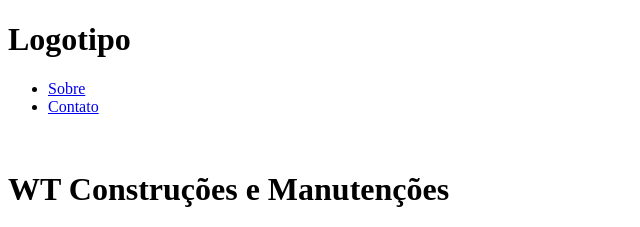
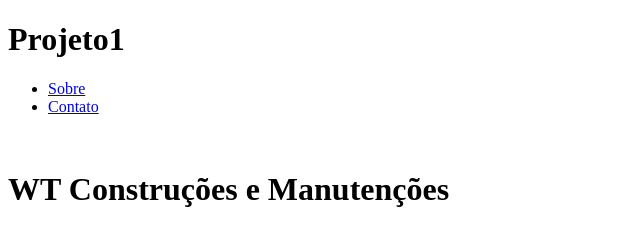
Before and after one commit to MateusVitorino/WTConstrucoes, a plain HTML site: page index.html/index.html in a window 1280 px wide. Shown: the top 227 px of the page, 0-640 px from the left. Drawn offline with Linux system fonts and the light colour scheme.

Commit message:
Update and rename index.html.html to index.html

```diff
--- a/index.html/index.html.html
+++ b/index.html/index.html
@@ -8,7 +8,7 @@
         <div class="container-logo">
             <div class="logo-imagem"></div>
             <div class="logo-texto"></div>
-                <h1>Logotipo</h1>
+                <h1>Projeto1</h1>
 
 
         </div>
```
